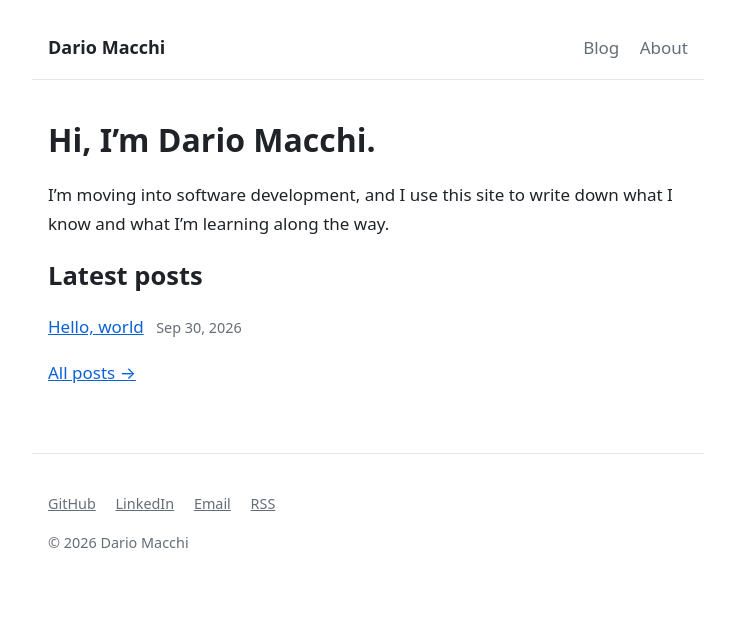
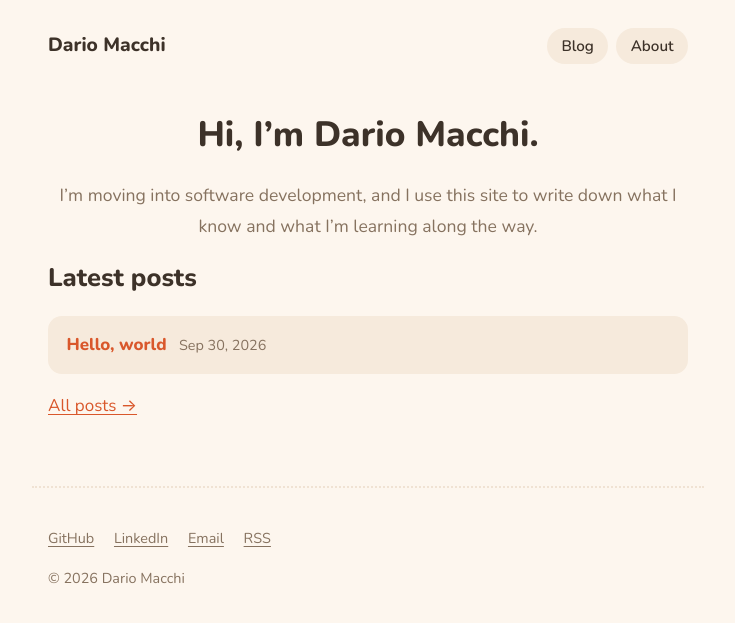
Before and after one commit to dariomac/dariomac.github.io, a Jekyll site: the page built from index.md, in a window 1280 px wide. Shown: the top 623 px of the page, without its empty margins (272-1007 px from the left). Built offline with Jekyll 4.4.1, drawn with Linux system fonts in a browser that asks for light colours.

Commit message:
Switch the look to warm

```diff
--- a/_config.yml
+++ b/_config.yml
@@ -10,7 +10,7 @@ url: "https://dariomac.github.io"          # e.g. https://yourname.com, set by /
 baseurl: ""
 
 # How the site looks. Change it with /site:theme.
-theme_name: clean
+theme_name: warm
 
 # Optional photo for the home page, e.g. /assets/images/me.jpg
 avatar: ""
--- a/assets/css/theme.css
+++ b/assets/css/theme.css
@@ -1,32 +1,34 @@
 /*
- * Theme: clean
- * System fonts, white background, blue links, lots of space.
+ * Theme: warm
+ * Rounded type, soft sand colors and a coral accent, with a big friendly photo.
  *
  * This file belongs to the theme and is replaced when you switch themes.
  * Put your own changes in custom.css instead.
  */
 
+@import url("https://fonts.googleapis.com/css2?family=Nunito:ital,wght@0,400;0,600;0,800;1,400&display=swap");
+
 :root {
-  --font-body: system-ui, -apple-system, "Segoe UI", Roboto, sans-serif;
+  --font-body: "Nunito", system-ui, -apple-system, "Segoe UI", Roboto, sans-serif;
   --font-heading: var(--font-body);
   --font-mono: ui-monospace, SFMono-Regular, Menlo, Consolas, monospace;
-  --bg: #ffffff;
-  --text: #1f2328;
-  --muted: #656d76;
-  --accent: #0b62d6;
-  --border: #e5e7eb;
-  --code-bg: #f4f5f7;
+  --bg: #fdf6ee;
+  --text: #3d3229;
+  --muted: #86725f;
+  --accent: #d9572b;
+  --border: #f0e2d3;
+  --code-bg: #f6eadc;
   --max: 42rem;
 }
 
 @media (prefers-color-scheme: dark) {
   :root {
-    --bg: #111418;
-    --text: #e6e8eb;
-    --muted: #9aa4af;
-    --accent: #6cb0ff;
-    --border: #2a3038;
-    --code-bg: #1b2027;
+    --bg: #221c18;
+    --text: #f3e9df;
+    --muted: #b5a393;
+    --accent: #ff8a65;
+    --border: #3a302a;
+    --code-bg: #2c2420;
   }
 }
 
@@ -38,7 +40,7 @@ body {
   color: var(--text);
   font-family: var(--font-body);
   font-size: 1.0625rem;
-  line-height: 1.7;
+  line-height: 1.75;
 }
 
 header, main, footer {
@@ -47,73 +49,100 @@ header, main, footer {
   padding: 0 1rem;
 }
 
-a { color: var(--accent); }
+a { color: var(--accent); text-underline-offset: 0.2em; }
 
 .site-header {
   display: flex;
   flex-wrap: wrap;
-  gap: 0.5rem 1.5rem;
-  align-items: baseline;
+  gap: 0.75rem 1.5rem;
+  align-items: center;
   justify-content: space-between;
-  padding-top: 2rem;
+  padding-top: 1.75rem;
   padding-bottom: 1rem;
-  border-bottom: 1px solid var(--border);
 }
 
 .site-title {
-  font-family: var(--font-heading);
-  font-weight: 700;
-  font-size: 1.125rem;
+  font-weight: 800;
+  font-size: 1.2rem;
   color: var(--text);
   text-decoration: none;
 }
 
+.site-header nav { display: flex; gap: 0.5rem; }
+
 .site-header nav a {
-  margin-left: 1rem;
-  color: var(--muted);
+  padding: 0.3rem 0.9rem;
+  border-radius: 999px;
+  background: var(--code-bg);
+  color: var(--text);
   text-decoration: none;
+  font-weight: 600;
+  font-size: 0.95rem;
 }
 
-.site-header nav a:first-child { margin-left: 0; }
-.site-header nav a:hover { color: var(--accent); }
+.site-header nav a:hover { background: var(--accent); color: var(--bg); }
 
-main { padding-top: 1.5rem; padding-bottom: 3rem; }
+main { padding-top: 1rem; padding-bottom: 3rem; }
 
-h1, h2, h3 { font-family: var(--font-heading); line-height: 1.25; }
-h1 { font-size: 2rem; margin-top: 1rem; }
+h1, h2, h3 {
+  font-family: var(--font-heading);
+  font-weight: 800;
+  line-height: 1.25;
+}
 
-img { max-width: 100%; height: auto; }
+h1 { font-size: 2.2rem; margin-top: 1rem; }
+
+img { max-width: 100%; height: auto; border-radius: 14px; }
 
 pre, code {
   font-family: var(--font-mono);
-  font-size: 0.9em;
+  font-size: 0.88em;
   background: var(--code-bg);
-  border-radius: 6px;
+  border-radius: 10px;
 }
 
-code { padding: 0.1em 0.35em; }
-pre { padding: 1rem; overflow-x: auto; }
+code { padding: 0.15em 0.4em; }
+pre { padding: 1rem 1.2rem; overflow-x: auto; }
 pre code { padding: 0; background: none; }
 
 blockquote {
   margin: 1.5rem 0;
-  padding-left: 1rem;
-  border-left: 3px solid var(--border);
+  padding: 0.75rem 1.25rem;
+  background: var(--code-bg);
+  border-radius: 14px;
   color: var(--muted);
 }
 
-.avatar {
+blockquote p { margin: 0; }
+
+.home .avatar {
   display: block;
-  width: 96px;
-  height: 96px;
-  margin: 1rem 0 0;
+  width: 136px;
+  height: 136px;
+  margin: 1.5rem auto 0;
   border-radius: 50%;
   object-fit: cover;
+  box-shadow: 0 0 0 6px var(--bg), 0 0 0 9px var(--accent);
 }
 
+.avatar { width: 96px; height: 96px; border-radius: 50%; object-fit: cover; }
+
+.home > h1:first-of-type,
+.home > h1:first-of-type + p { text-align: center; }
+
+.home > h1:first-of-type + p { color: var(--muted); font-size: 1.1rem; }
+
 .post-list { list-style: none; padding: 0; }
-.post-list li { margin-bottom: 1rem; }
+.post-list li {
+  margin-bottom: 0.75rem;
+  padding: 0.9rem 1.15rem;
+  background: var(--code-bg);
+  border-radius: 14px;
+}
+.post-list a { font-weight: 800; text-decoration: none; }
+.post-list a:hover { text-decoration: underline; }
 .post-list p { margin: 0.25rem 0 0; color: var(--muted); }
+
 .post-date { color: var(--muted); font-size: 0.9rem; margin-left: 0.5rem; }
 .post .post-date { margin: -0.5rem 0 2rem; display: block; }
 .back { margin-top: 3rem; }
@@ -121,7 +150,7 @@ blockquote {
 .site-footer {
   padding-top: 1.5rem;
   padding-bottom: 2rem;
-  border-top: 1px solid var(--border);
+  border-top: 2px dotted var(--border);
   color: var(--muted);
   font-size: 0.9rem;
 }
```
